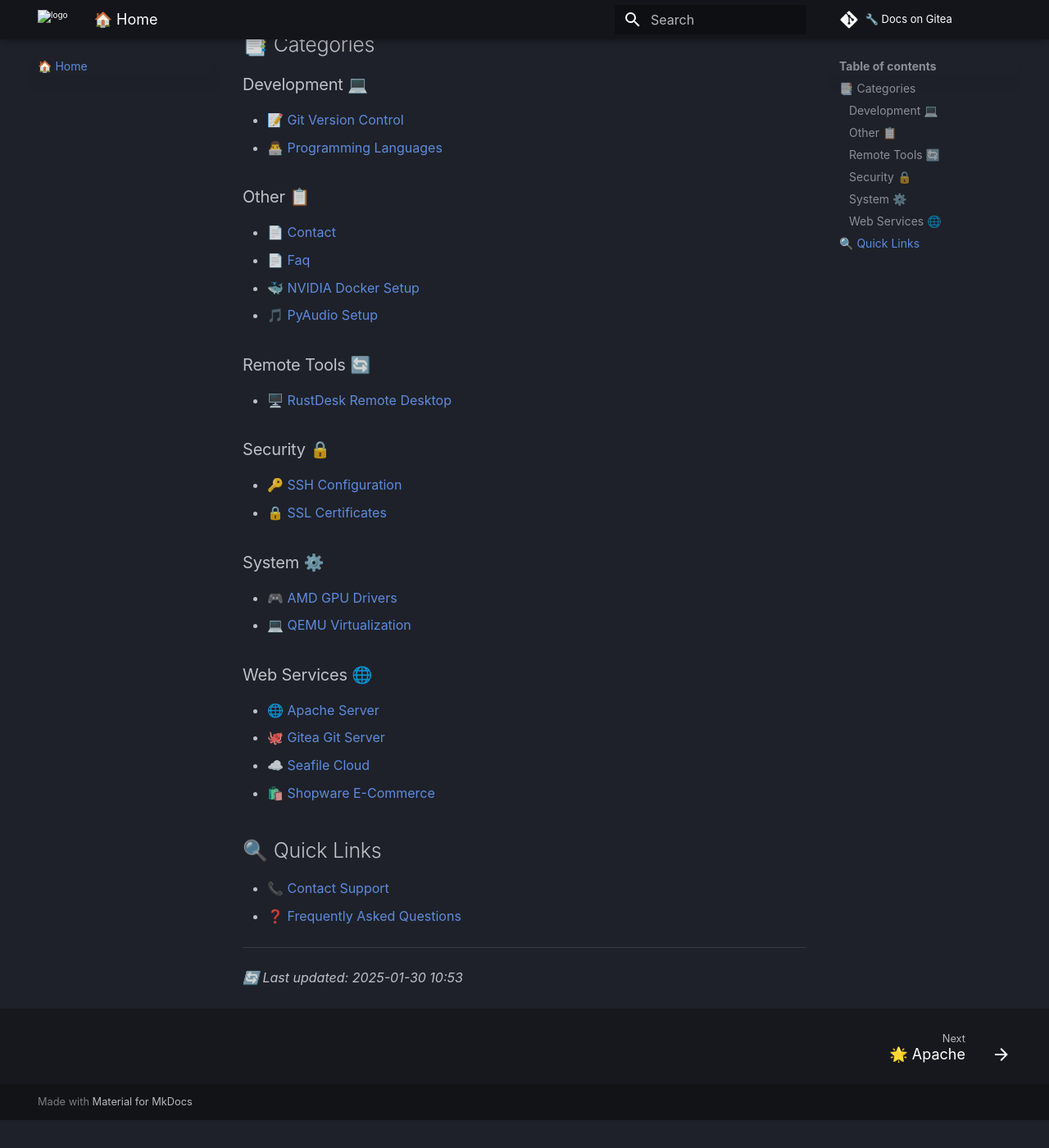
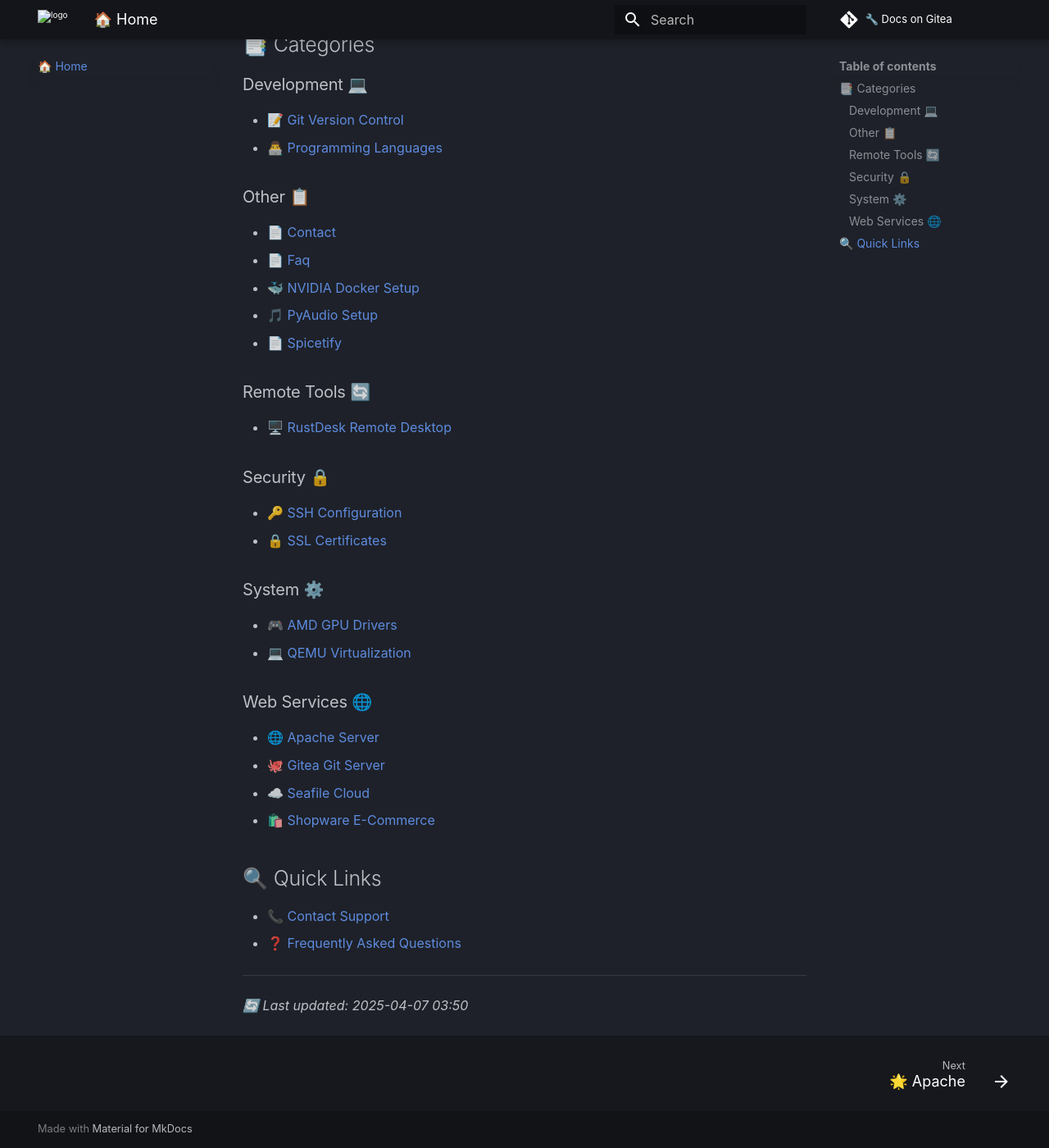
Before and after one commit to chukfinley/docs.chukfinley.github.io, an MkDocs documentation site: the page built from docs/index.md, in a window 1280 px wide and 1400 px high, scrolled down 256 px. Shown: the whole window at 82% size. Built offline with MkDocs 1.6.1 and Material for MkDocs 9.7.7, drawn with Linux system fonts in a browser that asks for light colours; before the commit the page ends 1622 px from its top, so only the background shows below that.

Commit message:
added cnmae file

```diff
--- a/docs/index.md
+++ b/docs/index.md
@@ -15,6 +15,7 @@
 - 📄 [Faq](faq.md)
 - 🐳 [NVIDIA Docker Setup](Installation/nvidiagpu/nvida-docker.md)
 - 🎵 [PyAudio Setup](Installation/python/pyaudio.md)
+- 📄 [Spicetify](spicetify.md)
 
 ### Remote Tools 🔄
 
@@ -44,4 +45,4 @@
 
 ---
 
-*🔄 Last updated: 2025-01-30 10:53*
+*🔄 Last updated: 2025-04-07 03:50*
```
Also changed, not shown: docs/spicetify.md (renamed from spicetify.md), 1 other file.
